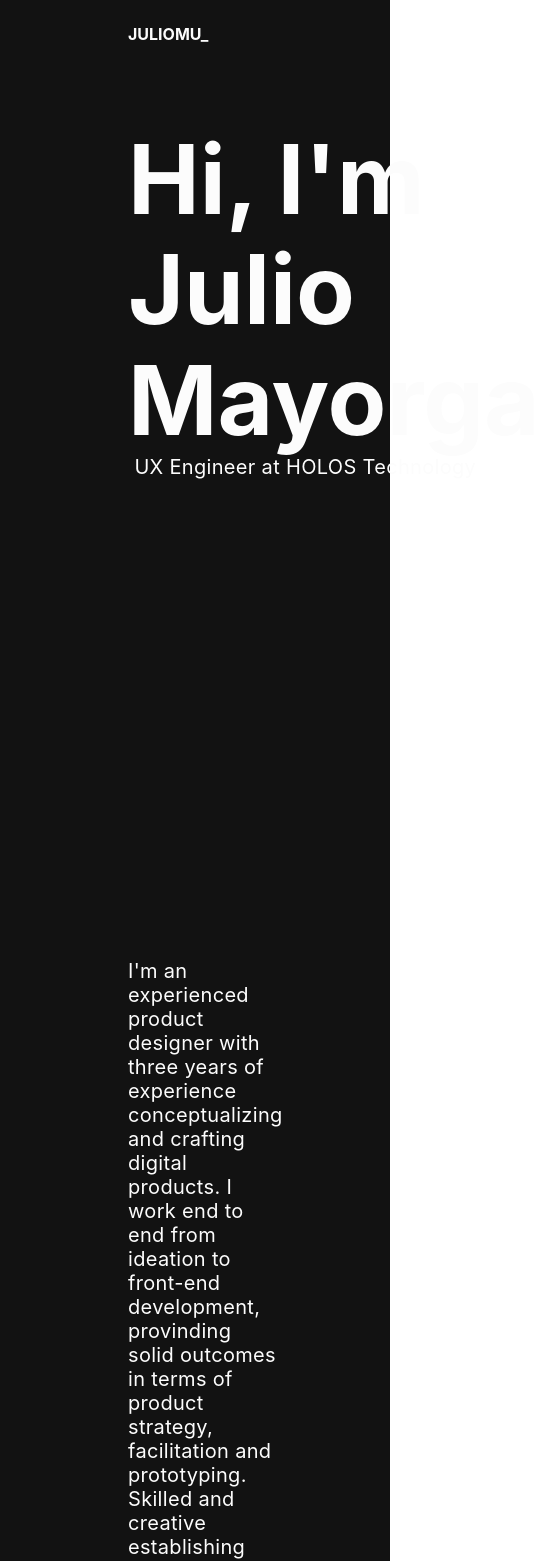
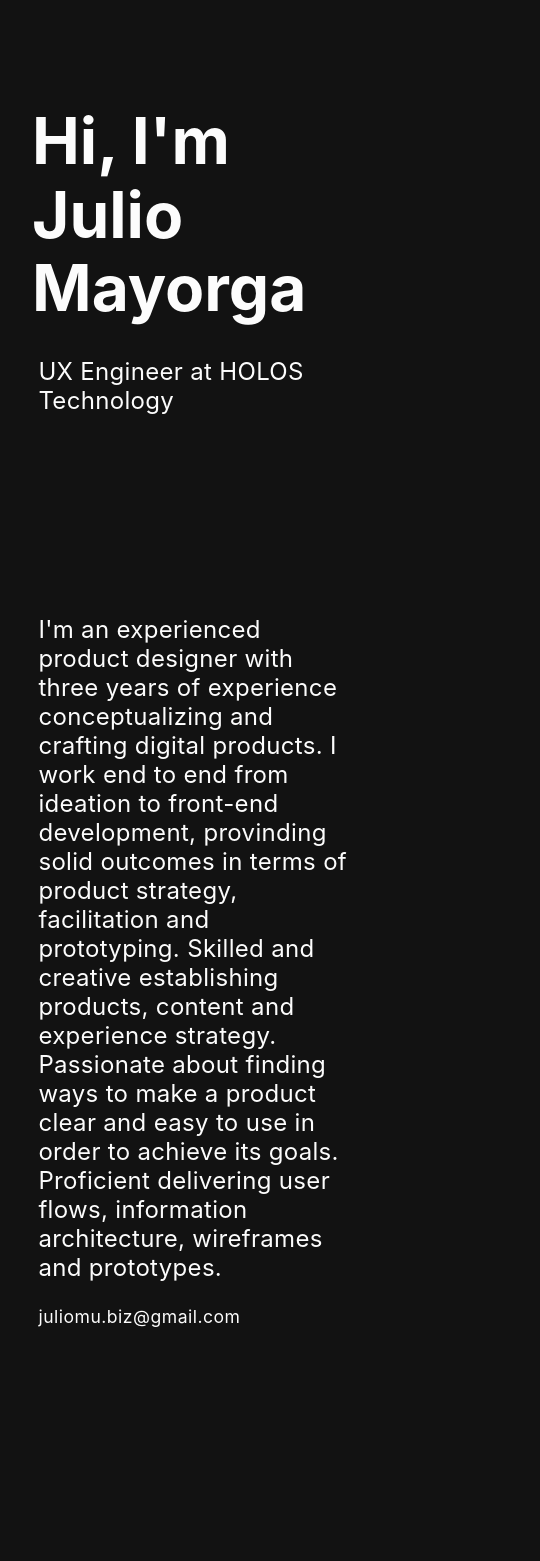
Before and after one commit to julio-mu/personal-portfolio, a Next.js app: page / in a window 390 px wide. Shown: the top 1561 px of the page, 540 px wide, since content can reach past the window. After the commit the page ends 1351 px from the top, so only its background shows below. Built offline with nearby package versions, Linux system fonts and the light colour scheme.

Commit message:
Added description

```diff
--- a/package.json
+++ b/package.json
@@ -8,6 +8,8 @@
     "start": "next start"
   },
   "dependencies": {
+    "@lottiefiles/lottie-player": "^1.0.3",
+    "lottie-web": "^5.7.8",
     "next": "10.1.3",
     "react": "17.0.2",
     "react-dom": "17.0.2"
--- a/pages/index.js
+++ b/pages/index.js
@@ -1,8 +1,95 @@
+import { useEffect, useRef, useState } from 'react';
 import Head from 'next/head';
-import Link from 'next/link';
+
+/* const AboutMe = () => (
+	<div>
+		<div>About Me</div>
+		<div className="presentation">
+			I'm an experienced product designer with three years of experience
+			conceptualizing and crafting digital products. I work end to end from
+			ideation to front-end development, provinding solid outcomes in terms of
+			product strategy, facilitation and prototyping. Skilled and creative
+			establishing products, content and experience strategy. I proud myself of
+			being a long term thinker which always takes care of the details in the
+			process. Passionate about finding ways to make a product clear and easy to
+			use in order to achieve its goals. Proficient delivering user flows,
+			information architecture, wireframes and prototypes.
+		</div>
+	</div>
+);
+
+const ProductDesigner = () => (
+	<div>
+		<div>Product design</div>
+		<div className="presentation">lalalalalalalal</div>
+	</div>
+);
+const FrontEndDevelopment = () => (
+	<div>
+		<div>Front end development</div>
+		<div className="presentation">222222222222</div>
+	</div>
+);
+const Linkedin = () => (
+	<div>
+		<div>Linkedin</div>
+		<div className="presentation">3333333333333333</div>
+	</div>
+);
+const Instagram = () => (
+	<div>
+		<div>Instagram</div>
+		<div className="presentation">4444444444444</div>
+	</div>
+); */
 
 export default function Home() {
-	<script src="https://unpkg.com/@lottiefiles/lottie-player@latest/dist/lottie-player.js"></script>;
+	/* const [showGithub, setShowGithub] = useState(false);
+	const [showBehance, setShowBehance] = useState(false);
+	const [showInstagram, setShowInstagram] = useState(false);
+	const [showAboutme, setShowAboutme] = useState(false);
+	const [showLinkedin, setShowLinkedin] = useState(false);
+
+	const onGithubClick = () => {
+		setShowGithub(true);
+		setShowInstagram(false);
+		setShowBehance(false);
+		setShowAboutme(false);
+		setShowLinkedin(false);
+	};
+	const onBehanceClick = () => {
+		setShowBehance(true);
+		setShowInstagram(false);
+		setShowGithub(false);
+		setShowAboutme(false);
+		setShowLinkedin(false);
+	};
+	const onAboutmeClick = () => {
+		setShowAboutme(true);
+		setShowInstagram(false);
+		setShowGithub(false);
+		setShowBehance(false);
+		setShowLinkedin(false);
+	};
+	const onLinkedinClick = () => {
+		setShowLinkedin(true);
+		setShowInstagram(false);
+		setShowGithub(false);
+		setShowBehance(false);
+		setShowAboutme(false);
+	};
+	const onInstagramClick = () => {
+		setShowInstagram(true);
+		setShowAboutme(false);
+		setShowGithub(false);
+		setShowBehance(false);
+		setShowLinkedin(false);
+	}; */
+	const ref = useRef(null);
+	useEffect(() => {
+		import('@lottiefiles/lottie-player');
+	});
+
 	return (
 		<div className="container">
 			<Head>
@@ -16,40 +103,45 @@ export default function Home() {
 					<div className="headerIcons">
 						<a href="https://www.behance.net/juliomu" target="_blank">
 							<lottie-player
+								ref={ref}
 								src="https://assets2.lottiefiles.com/private_files/lf30_qbopezhr.json"
 								background="transparent"
 								speed="1"
-								style={{ width: '32px', height: '32px' }}
+								style={{ width: '48px', height: '48px' }}
 								hover
 							></lottie-player>
 						</a>
-						<script src="https://unpkg.com/@lottiefiles/lottie-player@latest/dist/lottie-player.js"></script>
+
 						<a href="https://github.com/julio-mu" target="_blank">
 							<lottie-player
+								ref={ref}
 								src="https://assets7.lottiefiles.com/packages/lf20_nwvalyrc.json"
 								background="transparent"
 								speed="1"
-								style={{ width: '32px', height: '32px' }}
+								style={{ width: '48px', height: '48px' }}
+								hover
+								mode="PlayMode.Bounce"
+							></lottie-player>
+						</a>
+
+						<a href="http://instagram.com/juliomu_" target="_blank">
+							<lottie-player
+								ref={ref}
+								src="https://assets4.lottiefiles.com/private_files/lf30_uxy2kzdu.json"
+								background="transparent"
+								speed="1"
+								style={{ width: '48px', height: '48px' }}
 								hover
 							></lottie-player>
 						</a>
-						<script src="https://unpkg.com/@lottiefiles/lottie-player@latest/dist/lottie-player.js"></script>
-						<a href="http://instagram.com/juliomu_" target="_blank">
-							<lottie-player
-								src="https://assets4.lottiefiles.com/private_files/lf30_uxy2kzdu.json"
-								background="transparent"
-								speed="1"
-								style={{ width: '32px', height: '32px' }}
-								hover
-							></lottie-player>
-						</a>
-						<script src="https://unpkg.com/@lottiefiles/lottie-player@latest/dist/lottie-player.js"></script>
+
 						<a href="https://www.linkedin.com/in/juliomu/" target="_blank">
 							<lottie-player
+								ref={ref}
 								src="https://assets3.lottiefiles.com/private_files/lf30_e2uywytr.json"
 								background="transparent"
 								speed="1"
-								style={{ width: '32px', height: '32px' }}
+								style={{ width: '48px', height: '48px' }}
 								hover
 							></lottie-player>
 						</a>
@@ -59,19 +151,95 @@ export default function Home() {
 					<div className="title">Hi, I'm Julio Mayorga</div>
 					<div className="subtitle">UX Engineer at HOLOS Technology</div>
 				</div>
-				<div></div>
-				<div className="presentation">
+
+				<div
+					className="subtitle"
+					/* 					style={{
+						fontSize: '18px',
+						lineHeight: '1.5',
+						letterSpacing: '0.03rem',
+						marginBottom: '24px',
+					}} */
+				>
 					I'm an experienced product designer with three years of experience
 					conceptualizing and crafting digital products. I work end to end from
 					ideation to front-end development, provinding solid outcomes in terms
 					of product strategy, facilitation and prototyping. Skilled and
-					creative establishing products, content and experience strategy. I
-					proud myself of being a long term thinker which always takes care of
-					the details in the process. Passionate about finding ways to make a
-					product clear and easy to use in order to achieve its goals.
-					Proficient delivering user flows, information architecture, wireframes
-					and prototypes.
+					creative establishing products, content and experience strategy.
+					Passionate about finding ways to make a product clear and easy to use
+					in order to achieve its goals. Proficient delivering user flows,
+					information architecture, wireframes and prototypes.
 				</div>
+				<div
+					style={{
+						marginTop: '24px',
+						fontWeight: '400',
+						fontSize: '1.1rem',
+						marginLeft: '0.4rem',
+						letterSpacing: '0.03rem',
+					}}
+				>
+					juliomu.biz@gmail.com
+				</div>
+				{/* 				<div className="tabs">
+					<div onClick={onBehanceClick}>
+						<lottie-player
+							ref={ref}
+							src="https://assets2.lottiefiles.com/private_files/lf30_qbopezhr.json"
+							background="transparent"
+							speed="1"
+							style={{ width: '250px', height: '250px' }}
+							hover
+						></lottie-player>
+					</div>
+					<div onClick={onGithubClick}>
+						<lottie-player
+							ref={ref}
+							src="https://assets7.lottiefiles.com/packages/lf20_nwvalyrc.json"
+							background="transparent"
+							speed="1"
+							style={{ width: '250px', height: '250px' }}
+							hover
+						></lottie-player>
+					</div>
+
+					<div onClick={onLinkedinClick}>
+						<lottie-player
+							ref={ref}
+							src="https://assets4.lottiefiles.com/private_files/lf30_uxy2kzdu.json"
+							background="transparent"
+							speed="1"
+							style={{ width: '250px', height: '250px' }}
+							hover
+						></lottie-player>
+					</div>
+
+					<div onClick={onInstagramClick}>
+						<lottie-player
+							ref={ref}
+							src="https://assets3.lottiefiles.com/private_files/lf30_e2uywytr.json"
+							background="transparent"
+							speed="1"
+							style={{ width: '250px', height: '250px' }}
+							hover
+						></lottie-player>
+					</div>
+					<div onClick={onAboutmeClick}>
+						<lottie-player
+							ref={ref}
+							src="https://assets3.lottiefiles.com/private_files/lf30_e2uywytr.json"
+							background="transparent"
+							speed="1"
+							style={{ width: '250px', height: '250px' }}
+							hover
+						></lottie-player>
+					</div>
+				</div>
+				{showAboutme ? <AboutMe /> : null}
+				{showBehance ? <ProductDesigner /> : null}
+				{showGithub ? <FrontEndDevelopment /> : null}
+				{showInstagram ? <Instagram /> : null}
+				{showLinkedin ? <Linkedin /> : null} */}
 			</main>
 		</div>
 	);
--- a/styles/globals.css
+++ b/styles/globals.css
@@ -4,6 +4,7 @@ body {
 	margin: 0;
 	font-family: -apple-system, Inter, Segoe UI, Roboto, Oxygen, Ubuntu, Cantarell,
 		Fira Sans, Droid Sans, Helvetica Neue, sans-serif;
+	background-color: #121212;
 	color: #fcfcfc;
 }
 ::-webkit-scrollbar {
@@ -26,7 +27,6 @@ a {
 
 .container {
 	min-height: 100vh;
-	background-color: #121212;
 	padding: 0px 8rem;
 }
 
@@ -49,12 +49,12 @@ a {
 
 .logo {
 	color: #fcfcfc;
-	font-size: 1rem;
-	font-weight: 700;
+	font-size: 1.25rem;
+	font-weight: 400;
 }
 
 .body {
-	margin: 5rem 0rem 30rem 0rem;
+	margin: 5rem 0rem 12.5rem 0rem;
 	display: flex;
 	flex-direction: column;
 	align-items: flex-start;
@@ -84,3 +84,33 @@ a {
 	grid-template-columns: repeat(4, 20%);
 	grid-column-gap: 0.5rem;
 }
+.tabs {
+	width: 100%;
+	display: grid;
+	grid-template-columns: repeat(5, 20%);
+}
+
+@media screen and (max-width: 1024px) {
+	.container {
+		min-height: 100vh;
+		padding: 0px 2rem;
+	}
+	.title {
+		margin: 0px 0px 2rem 0px;
+		line-height: 1.15;
+		font-size: 4rem;
+		font-weight: 700;
+	}
+
+	.subtitle {
+		font-size: 1.5rem;
+		font-weight: 400;
+		letter-spacing: 0.02rem;
+		margin-left: 0.4rem;
+	}
+}
+@media screen and (max-width: 600px) {
+	.logo {
+		display: none;
+	}
+}
```
Also changed, not shown: 1 other file (tests, documents, lock files or other folders).
